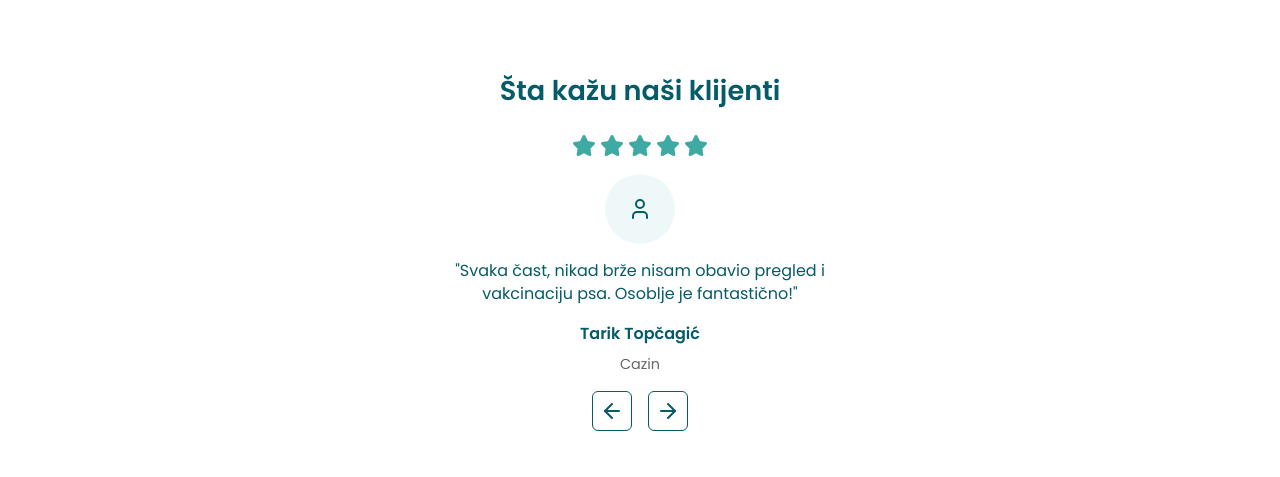
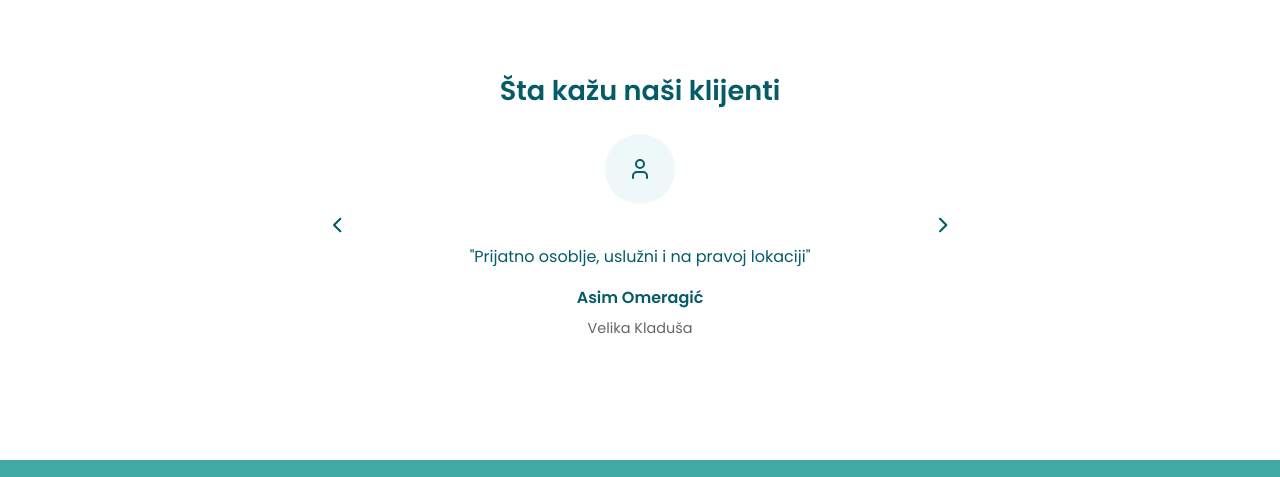
Before and after one commit to tarik-topcagic/es-vet, a Next.js app: page / in a window 1280 px wide. Shown: the part 2274-2751 px from the top of the page. Built offline with nearby package versions, Linux system fonts and the light colour scheme.

Commit message:
Added auto-rotation of client reviews every 5 seconds

```diff
--- a/package.json
+++ b/package.json
@@ -12,7 +12,8 @@
     "lucide-react": "^0.487.0",
     "next": "15.2.5",
     "react": "^19.0.0",
-    "react-dom": "^19.0.0"
+    "react-dom": "^19.0.0",
+    "react-icons": "^5.5.0"
   },
   "devDependencies": {
     "@eslint/eslintrc": "^3",
--- a/src/components/ReviewsContainer/ReviewsContainer.module.css
+++ b/src/components/ReviewsContainer/ReviewsContainer.module.css
@@ -1,11 +1,11 @@
 .reviewContainer {
   max-width: 500px;
-  margin: 0 auto;
-  padding: 0 2rem;
-  background-color: #fff;
-  border: none;
+  margin: 0 auto 80px;
+  padding: 0 1rem;
+  background: #fff;
   text-align: center;
-  margin-bottom: 80px;
+  position: relative;
+  width: 100%;
 }
 
 .sectionTitle {
@@ -15,37 +15,31 @@
   margin-bottom: 1.4rem;
 }
 
-.starsRow {
-  display: flex;
-  justify-content: center;
-  margin-bottom: 1rem;
-}
-
-.starIcon {
-  color: #3fa9a4;
-  fill: #3fa9a4;
-  font-size: 1.7rem;
-  margin: 0 2px;
-}
-
 .avatarCircle {
   width: 70px;
   height: 70px;
   border-radius: 50%;
   background: #eef8f9;
-  margin: 0 auto 1rem auto;
+  margin: 0 auto 1rem;
   display: flex;
   align-items: center;
   justify-content: center;
 }
 
 .userIcon {
-  font-size: 1.5rem;
+  font-size: 1.6rem;
   color: #055b67;
 }
 
 .reviewContent {
   transition: opacity 0.3s ease;
+  margin-bottom: 1.5rem;
+  min-height: 160px;
+  max-height: 240px;
+  overflow: hidden;
+  display: flex;
+  flex-direction: column;
+  justify-content: center;
 }
 
 .fadeOut {
@@ -67,7 +61,6 @@
   font-weight: 600;
   color: #055b67;
   margin-bottom: 0.5rem;
-  font-size: 1rem;
 }
 
 .userCity {
@@ -80,30 +73,59 @@
   display: flex;
   justify-content: center;
   gap: 1rem;
+  margin-bottom: 1rem;
 }
 
 .arrowBtn {
   background: #fff;
-  border: 1px solid #055b67;
-  border-radius: 6px;
-  width: 40px;
-  height: 40px;
+  border: none;
   cursor: pointer;
-  font-size: 1.2rem;
+  font-size: 1.4rem;
   color: #055b67;
   display: flex;
   align-items: center;
   justify-content: center;
-  transition: background-color 0.2s ease;
+  transition: background-color 0.2s ease, border-color 0.2s ease;
 }
 
 .arrowBtn:hover {
-  background-color: #f7fcfd;
-  border-color: #3fa9a4;
-  color: #055b67;
+  opacity: 0.7;
+}
+
+@media (min-width: 801px) {
+  .arrowsRow {
+    position: absolute;
+    top: 50%;
+    width: 100%;
+    left: 0;
+    transform: translateY(-50%);
+    justify-content: space-between;
+    margin-bottom: 0;
+    padding: 0 1rem;
+  }
+
+  .arrowBtn.left {
+    transform: translateX(-5rem);
+  }
+
+  .arrowBtn.right {
+    transform: translateX(5rem);
+  }
+}
+
+@media (max-width: 800px) {
+  .arrowsRow {
+    position: static;
+    transform: none;
+    padding: 0;
+  }
 }
 
 @media (max-width: 450px) {
+  .reviewContent {
+    min-height: 200px;
+  }
+
   .sectionTitle {
     font-size: 1.4rem;
   }
--- a/src/components/ReviewsContainer/ReviewsContainer.tsx
+++ b/src/components/ReviewsContainer/ReviewsContainer.tsx
@@ -1,8 +1,9 @@
 "use client";
 
-import React, { useState } from "react";
+import React, { useCallback, useEffect, useRef, useState } from "react";
 import styles from "./ReviewsContainer.module.css";
-import { Star, ArrowLeft, ArrowRight, User } from "lucide-react";
+import { User } from "lucide-react";
+import { IoIosArrowForward, IoIosArrowBack } from "react-icons/io";
 
 interface Review {
   text: string;
@@ -37,25 +38,49 @@ export default function ReviewsContainer() {
   const randomIndex = Math.floor(Math.random() * reviewsData.length);
   const [currentIndex, setCurrentIndex] = useState(randomIndex);
   const [isFading, setIsFading] = useState(false);
+  const intervalRef = useRef<number | null>(null);
 
-  const prevReview = () => {
+  const clearTimer = () => {
+    if (intervalRef.current !== null) {
+      window.clearInterval(intervalRef.current);
+      intervalRef.current = null;
+    }
+  };
+
+  const triggerNext = useCallback(() => {
     setIsFading(true);
     setTimeout(() => {
-      setCurrentIndex((prev) =>
-        prev === 0 ? reviewsData.length - 1 : prev - 1
-      );
+      setCurrentIndex((i) => (i === reviewsData.length - 1 ? 0 : i + 1));
       setIsFading(false);
+    }, 300);
+  }, []);
+
+  useEffect(() => {
+    clearTimer();
+    intervalRef.current = window.setInterval(() => {
+      triggerNext();
+    }, 5000);
+    return clearTimer;
+  }, [triggerNext]);
+
+  const triggerPrev = () => {
+    clearTimer();
+    setIsFading(true);
+    setTimeout(() => {
+      setCurrentIndex((i) => (i === 0 ? reviewsData.length - 1 : i - 1));
+      setIsFading(false);
+      intervalRef.current = window.setInterval(() => {
+        triggerNext();
+      }, 5000);
     }, 300);
   };
 
-  const nextReview = () => {
-    setIsFading(true);
-    setTimeout(() => {
-      setCurrentIndex((prev) =>
-        prev === reviewsData.length - 1 ? 0 : prev + 1
-      );
-      setIsFading(false);
-    }, 300);
+  const triggerNextAndRestart = () => {
+    clearTimer();
+    triggerNext();
+    intervalRef.current = window.setInterval(() => {
+      triggerNext();
+    }, 5000);
   };
 
   const { text, user, city } = reviewsData[currentIndex];
@@ -63,17 +88,9 @@ export default function ReviewsContainer() {
   return (
     <div className={styles.reviewContainer}>
       <h2 className={styles.sectionTitle}>Šta kažu naši klijenti</h2>
-
-      <div className={styles.starsRow}>
-        {[...Array(5)].map((_, i) => (
-          <Star key={i} className={styles.starIcon} />
-        ))}
-      </div>
-
       <div className={styles.avatarCircle}>
         <User className={styles.userIcon} />
       </div>
-
       <div
         className={`${styles.reviewContent} ${
           isFading ? styles.fadeOut : styles.fadeIn
@@ -83,13 +100,18 @@ export default function ReviewsContainer() {
         <p className={styles.userName}>{user}</p>
         <p className={styles.userCity}>{city}</p>
       </div>
-
       <div className={styles.arrowsRow}>
-        <button className={styles.arrowBtn} onClick={prevReview}>
-          <ArrowLeft />
+        <button
+          className={`${styles.arrowBtn} ${styles.left}`}
+          onClick={triggerPrev}
+        >
+          <IoIosArrowBack />
         </button>
-        <button className={styles.arrowBtn} onClick={nextReview}>
-          <ArrowRight />
+        <button
+          className={` ${styles.arrowBtn} ${styles.right}`}
+          onClick={triggerNextAndRestart}
+        >
+          <IoIosArrowForward />
         </button>
       </div>
     </div>
```
Also changed, not shown: 1 other file (tests, documents, lock files or other folders).
